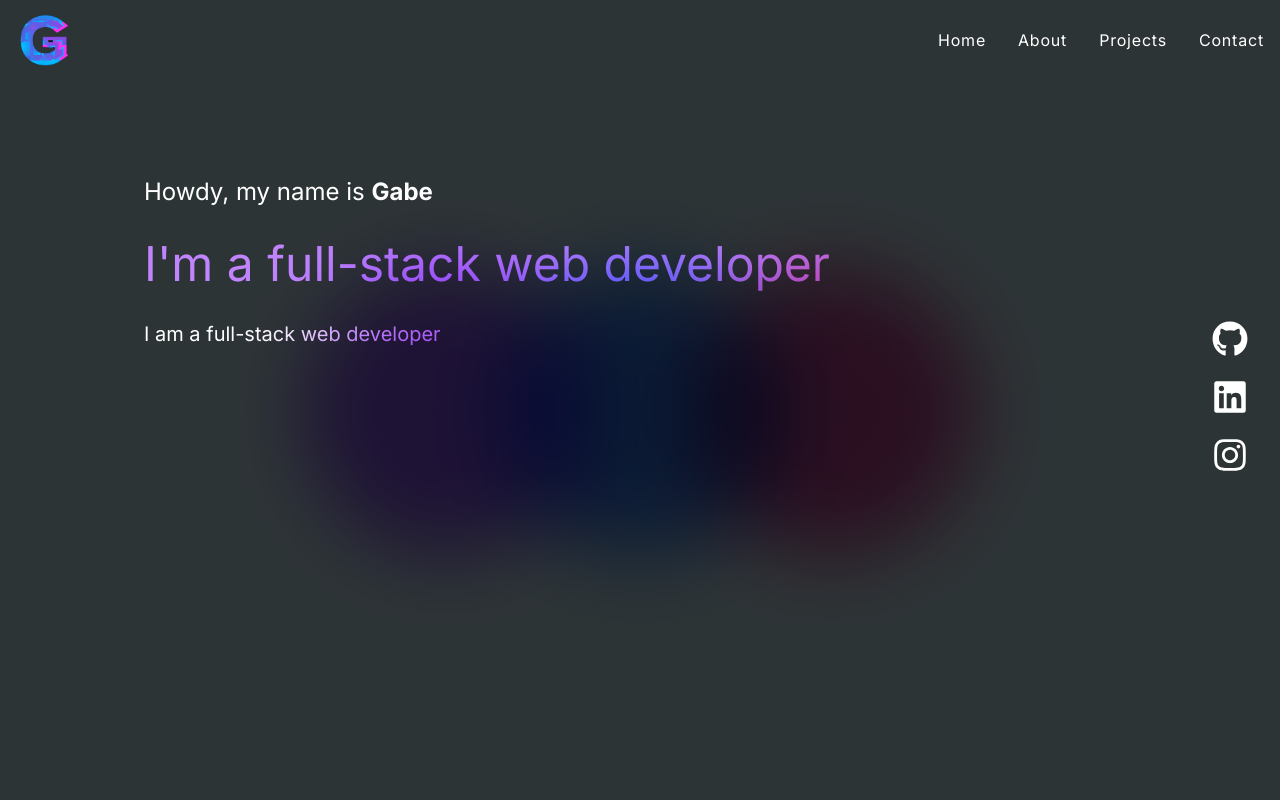
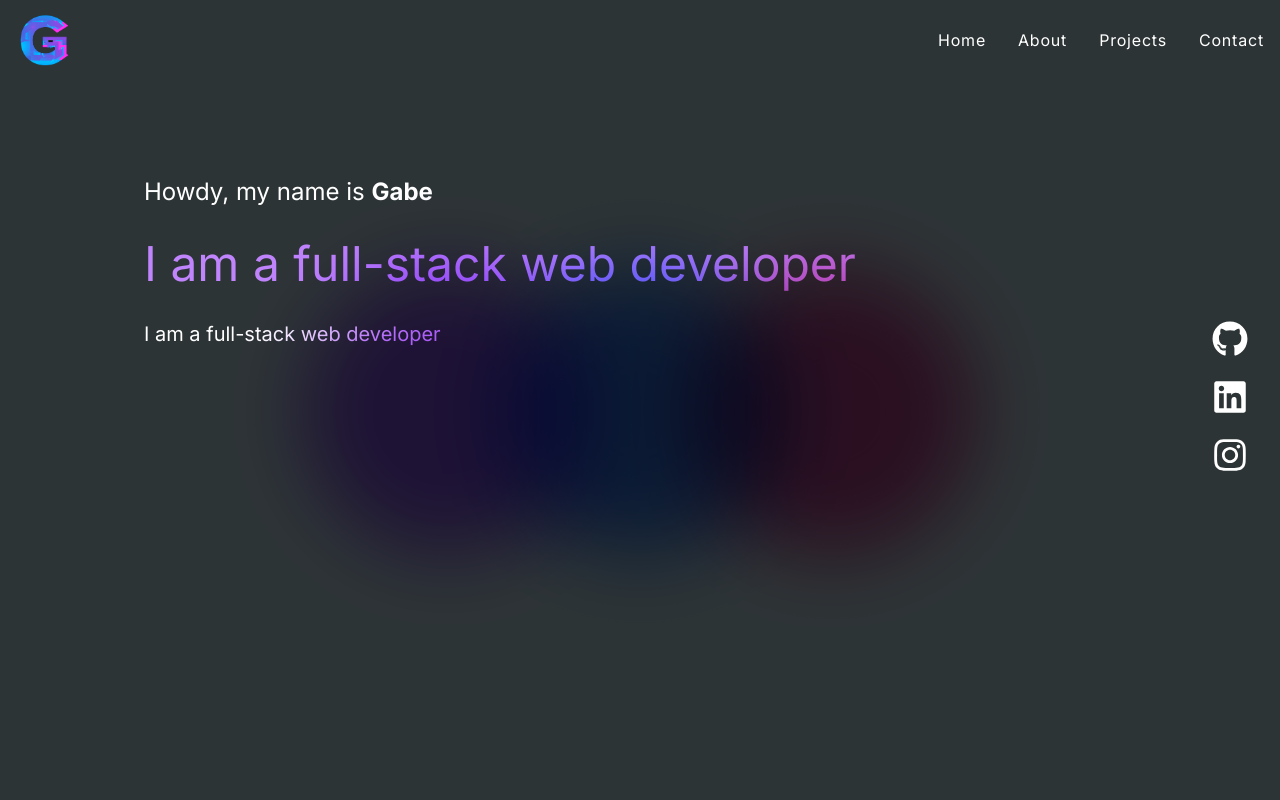
Before and after one commit to gabrielmarshall327/portfolio, a Next.js app: page / in a window 1280 px wide. Shown: the top 800 px of the page. Built offline with nearby package versions, Linux system fonts and the light colour scheme; what tailwindcss-animation-delay would draw is missing.

Commit message:
trying to deploy

```diff
--- a/components/hero.js
+++ b/components/hero.js
@@ -23,7 +23,7 @@ export default function Hero() {
           transition={{ duration: 0.4, delay: 0.8 }}
           className=" text-5xl text-purple-400 pb-8"
         >
-          I'm a full-stack web developer
+          I am a full-stack web developer
         </motion.h3>
         <motion.h3
           initial={{ y: 20, opacity: 0 }}
```
